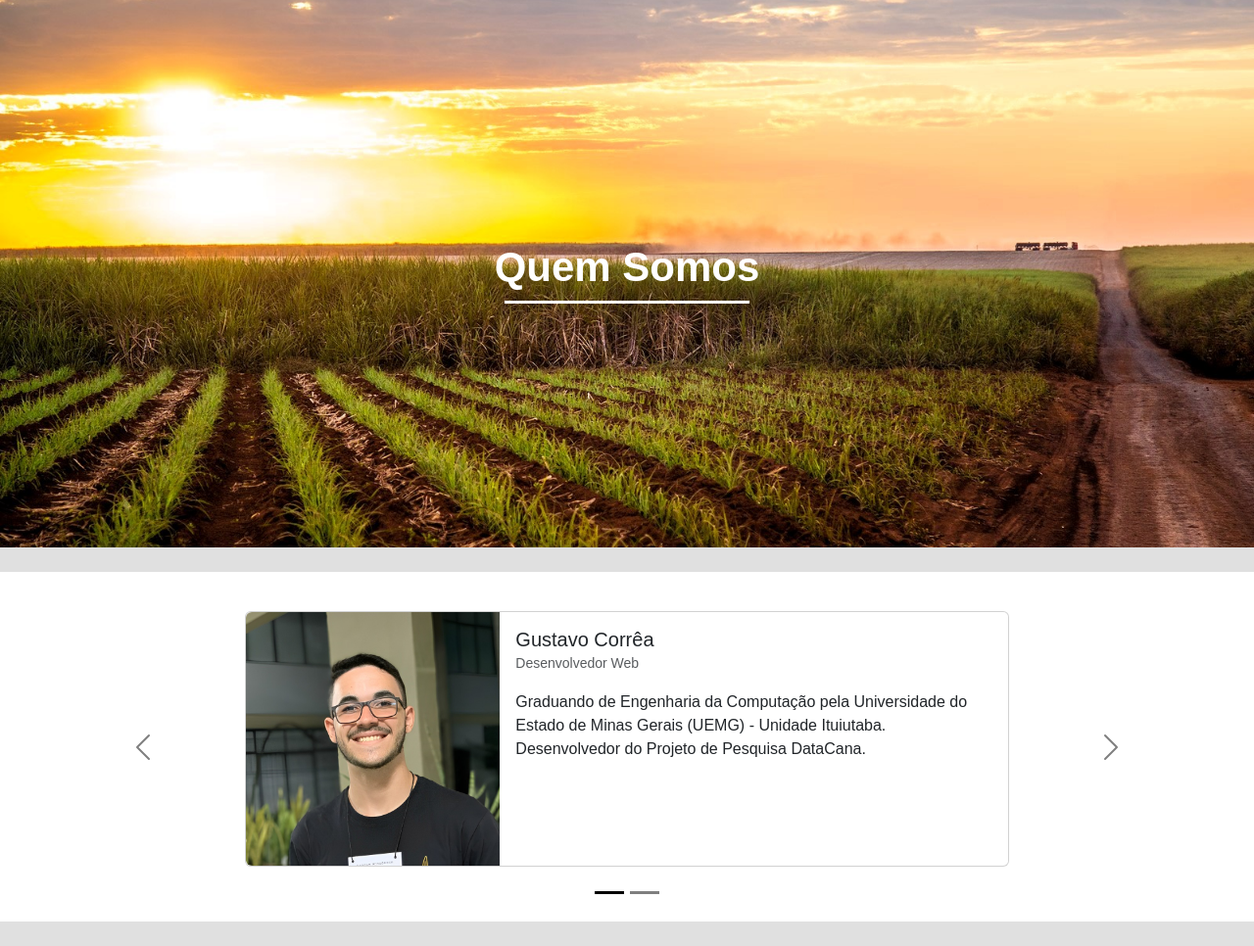
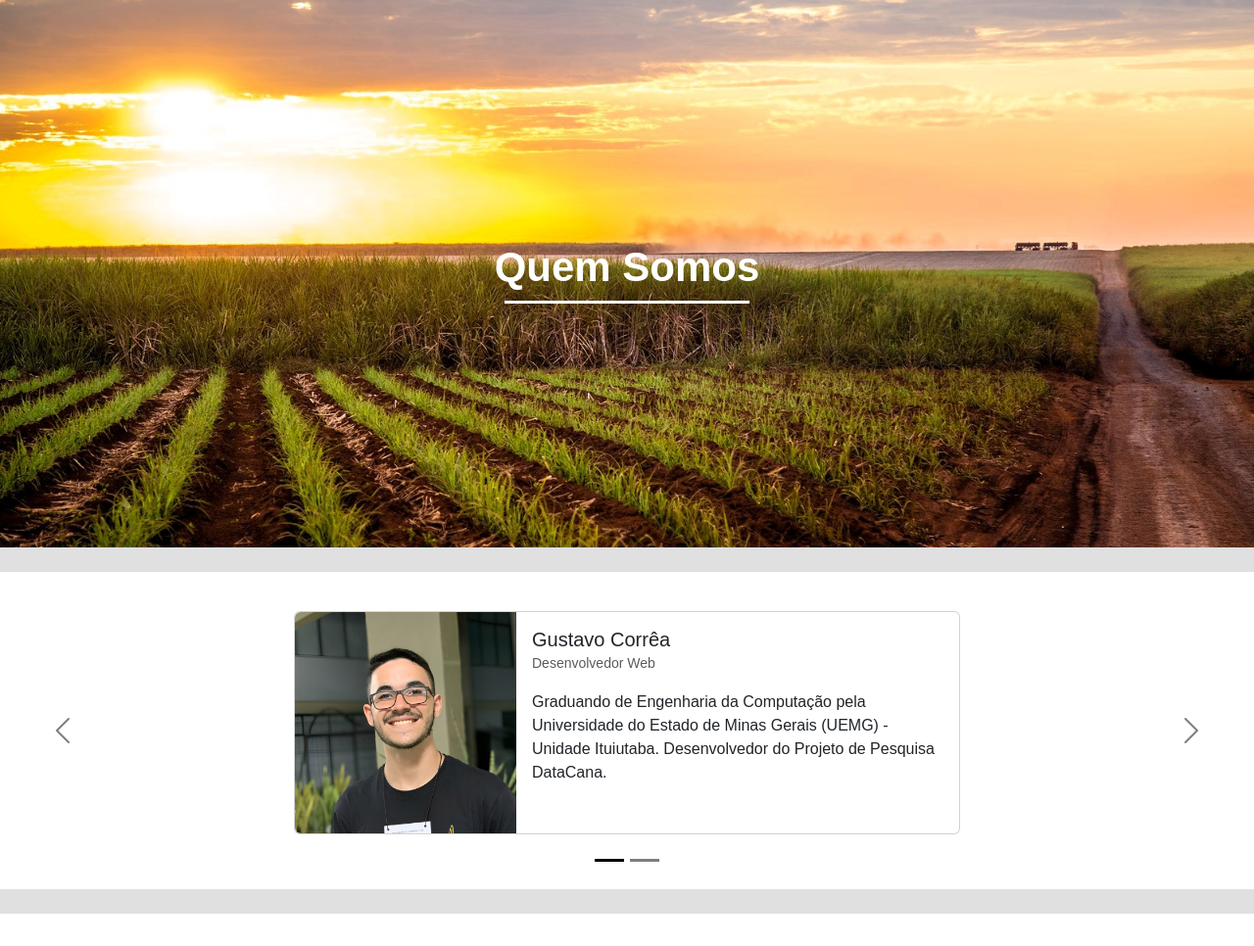
Before and after one commit to pedrokourly/Datacana, a Flask app: page /sobre in a window 1280 px wide. Shown: the part 91-1057 px from the top of the page at 98% size. After the commit the page ends 1024 px from the top, so only its background shows below. Run offline with Flask 3, Linux system fonts and the light colour scheme; some web fonts are replaced.

Commit message:
Update Carousel

```diff
--- a/datacana.py
+++ b/datacana.py
@@ -8,4 +8,4 @@ app.config.from_pyfile('config.py')
 from routes import *
 
 if __name__ == '__main__':
-    app.run(host = '0.0.0.0', debug = True)
+    app.run(debug = True)
--- a/templates/about.html
+++ b/templates/about.html
@@ -37,7 +37,7 @@
                     <div class="card">
                         <div class="row g-0">
                             <div class="col-md-4">
-                                <img  class="img-fluid rounded-start" src="../static/images/membros/pedro_henrique.jpg" alt="Desenvolvedor Web">
+                                <img  class="img-fluid rounded-start" src="../static/images/membros/pedro_henrique.jpg" alt="Pedro Henrique">
                             </div>
                             <div class="col-md-8">
                                 <div class="card-body">
@@ -108,11 +108,19 @@
         }
 
         main > div.content > div.carousel > div.carousel-inner > div.carousel-item > div.card {
-            margin: 0px auto;
+            margin: auto;
         }
 
         main > div.content > div.carousel > div.carousel-inner > div.carousel-item > div.card > div.row > div.col-md-8 > div.card-body > h5.card-title {
             margin-bottom: 0px;
+        }
+
+        main > div.content > div.carousel > button.carousel-control-prev {
+            width: unset;
+        }
+
+        main > div.content > div.carousel > button.carousel-control-next {
+            width: unset;
         }
 
         /* MEDIA-QUERY PARA DISPOSITIVOS */
@@ -146,15 +154,15 @@
             /* M-Q CARROSEL */
 
             main > div.content > div.carousel > div.carousel-inner > div.carousel-item > div.card {
-                max-width: 780px;
+                max-width: 680px;
             }
 
             main > div.content > div.carousel > button.carousel-control-prev {
-                margin: 0px 1em;
+                margin-left: 0.5em;
             }
 
             main > div.content > div.carousel > button.carousel-control-next {
-                margin: 0px 1em;
+                margin-right: 0.5em;
             }
         }
 
@@ -191,11 +199,11 @@
             }
 
             main > div.content > div.carousel > button.carousel-control-prev {
-                margin-left: -2.25em;
+                margin-left: -1.75em;
             }
 
             main > div.content > div.carousel > button.carousel-control-next {
-                margin-right: -2.25em;
+                margin-right: -1.75em;
             }
         }
     </style>
```
